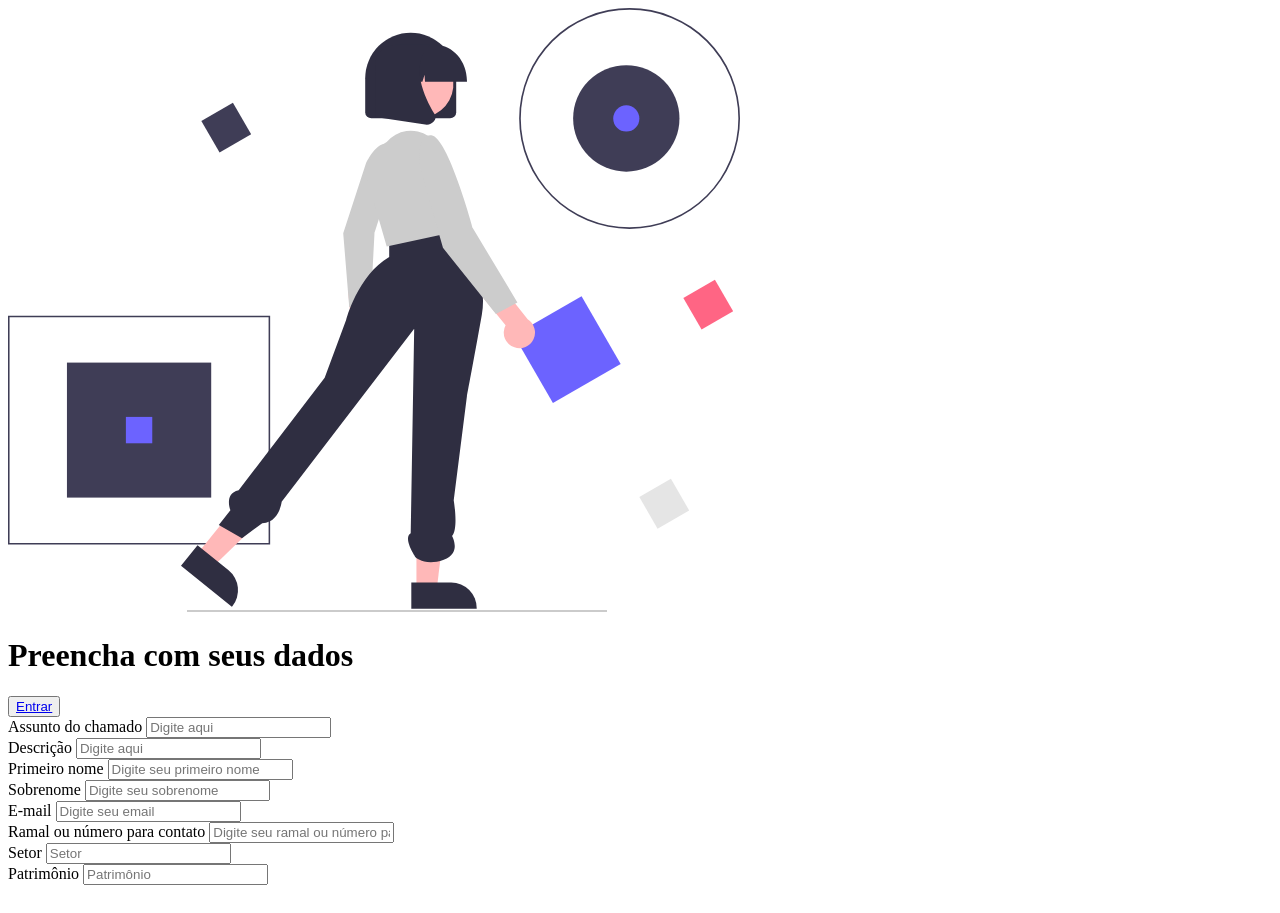
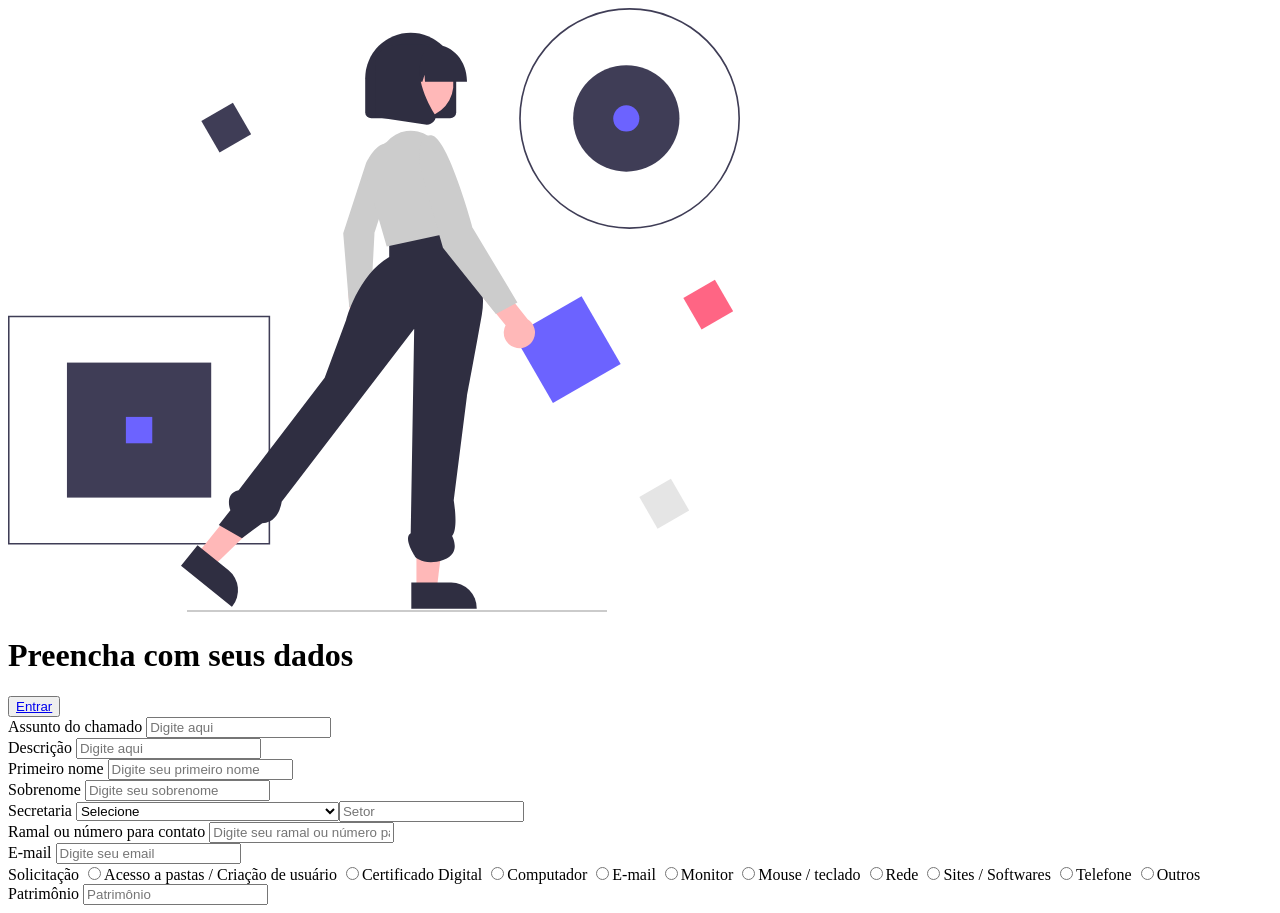
Before and after one commit to boidacarapreta/formulario-responsivo, a plain HTML site: page index..html in a window 1280 px wide. Drawn offline with Linux system fonts and the light colour scheme.

Commit message:
atualizaação 03

```diff
--- a/index..html
+++ b/index..html
@@ -40,18 +40,76 @@
                     <div class="input-box">
                         <label for="lastname">Sobrenome</label>
                         <input id="lastname" type="text" name="lastname" placeholder="Digite seu sobrenome" required>
-                     </div>
+                    </div>
+                    <div class="campo">
+                    <label>Secretaria</label>
+                    <select id="Secretaria" required>
+                    <option selected disabled value="">Selecione</option>
+                    <option>Administração</option>
+                    <option>Assistência Social</option>
+                    <option>Casa Civil</option>
+                    <option>Comunicação Social</option>
+                    <option>Controle Interno e Transparência</option>
+                    <option>Cultura e Turismo</option>
+                    <option>Desenvolvimento Econômico e Inovação</option>
+                    <option>Educação</option>
+                    <option>Esporte e Lazer</option>
+                    <option>Finanças</option>
+                    <option>Gabinete do vice-prefeito</option>
+                    <option>Infraestrutura</option>
+                    <option>Meio ambiente</option>
+                    <option>Planejamento e Assuuntos Estratégicos</option>
+                    <option>Procuradoria Geral</option>
+                    <option>Receita</option>
+                    <option>São José Previdência</option>
+                    <option>Saúde</option>
+                    <option>Segurança</option>
+                    <option>SUSP</option>
+                    </div>
                     <div class="input-box">
-                        <label for="email">E-mail</label>
-                        <input id="email" type="email" name="email" placeholder="Digite seu email" required>
+                        <label for="text">Setor</label>
+                        <input id="text" type="text" name="text" placeholder="Setor" required>
                     </div>
                     <div class="input-box">
                         <label for="number">Ramal ou número para contato</label>
                         <input id="number" type="tel" name="number" placeholder="Digite seu ramal ou número para contato" required>
                     </div>
                     <div class="input-box">
-                        <label for="text">Setor</label>
-                        <input id="text" type="text" name="text" placeholder="Setor" required>
+                        <label for="email">E-mail</label>
+                        <input id="email" type="email" name="email" placeholder="Digite seu email" required>
+                    </div>
+                    <div id="check">
+                    <label for="Solicitacao">Solicitação</label>
+                    <label>
+                    <input type="radio" name="solicitacao" value="Acesso a pastas / Criação de usuário">Acesso a pastas / Criação de usuário
+                    </label>
+                    <label>
+                    <input type="radio" name="solicitacao" value="Certificado Digital">Certificado Digital
+                    </label>
+                    <label>
+                    <input type="radio" name="solicitacao" value="Computador">Computador
+                    </label>
+                    <label>
+                    <input type="radio" name="solicitacao" value="E-mail">E-mail
+                    </label>
+                    <label>
+                    <input type="radio" name="solicitacao" value="Monitor">Monitor
+                    </label>
+                    <label>
+                    <input type="radio" name="solicitacao" value="Mouse / teclado">Mouse / teclado
+                    </label>
+                    <label>
+                    <input type="radio" name="solicitacao" value="Rede">Rede
+                    </label>
+                    <label>
+                    <input type="radio" name="solicitacao" value="Sites / Softwares">Sites / Softwares
+                    </label>
+                    <label>
+                    <input type="radio" name="solicitacao" value="Telefone">Telefone
+                    </label>
+                    <label>
+                    <input type="radio" name="solicitacao" value="Outros">Outros
+                    </label>
                     </div>
                     <div class="input-box">
                         <label for="text">Patrimônio</label>
@@ -59,8 +117,6 @@
                     </div>
 
 
-                </div>
-
             </form>
         </div>
     </div>
```
